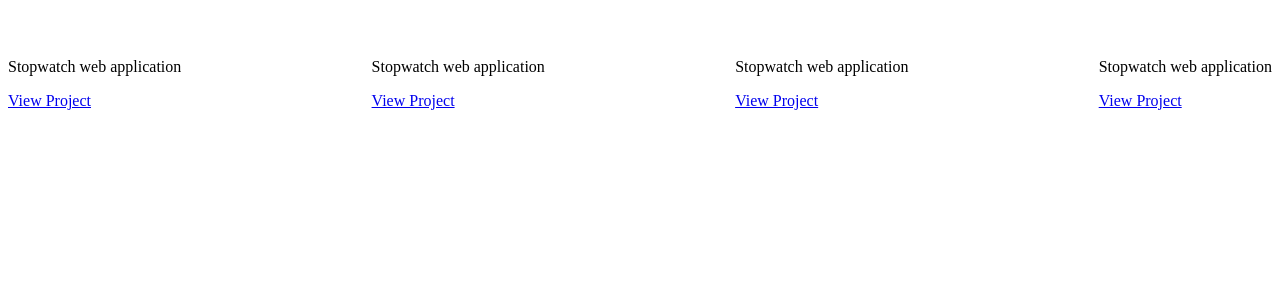
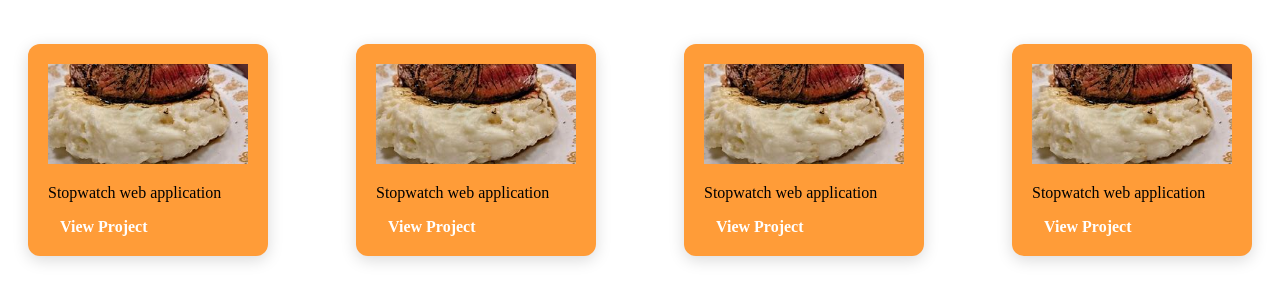
Before and after one commit to LimstarhShamase/My-Portfolio, a plain HTML site: page index.html in a window 1280 px wide. Shown: the part 461-762 px from the top of the page. Drawn offline with Linux system fonts and the light colour scheme.

Commit message:
update my portfolio

```diff
--- a/index.html
+++ b/index.html
@@ -35,25 +35,25 @@
         <div class="project-cards">
 
             <div class="cards">
-                <img src="">
+                <img src="steak.jpg">
                 <p>Stopwatch web application</p>
                 <a href="#">View Project</a>
             </div>
 
             <div class="cards">
-                <img src="">
+                <img src="steak.jpg">
                 <p>Stopwatch web application</p>
                 <a href="#">View Project</a>
             </div>
 
             <div class="cards">
-                <img src="">
+                <img src="steak.jpg">
                 <p>Stopwatch web application</p>
                 <a href="#">View Project</a>
             </div>
 
             <div class="cards">
-                <img src="">
+                <img src="steak.jpg">
                 <p>Stopwatch web application</p>
                 <a href="#">View Project</a>
             </div>
--- a/styling.css
+++ b/styling.css
@@ -126,3 +126,31 @@ nav{
     flex-wrap: wrap;
 
 }
+
+.cards{
+    border: 2px sold #333;
+    border-radius: 12px;
+    padding: 20px;
+    margin: 20px;
+    background-color: #FF9c38;
+    box-shadow: 0 4px 16px rgba(0,0,0,0.15);
+}
+
+.cards > img{
+    width:200px;
+    height:100px;
+    object-fit: cover;
+}
+
+.cards > a{
+    color: #fff;
+    text-decoration: none;
+    font-weight: bold;
+    padding: 6px 12px;
+    border-radius: 4px;
+    transition: background-color 0.2s ease;
+}
+
+.cards > a:hover{
+    background-color: #007bff;
+}
```
